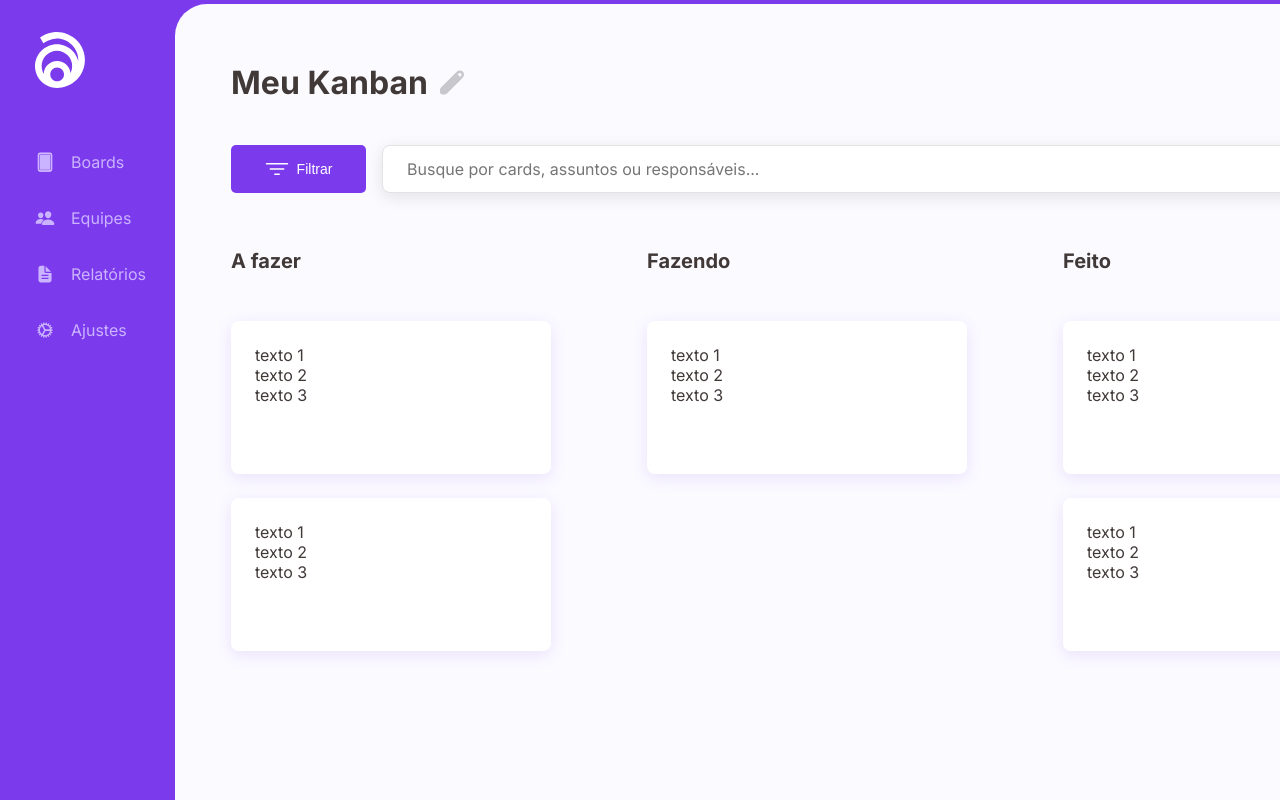
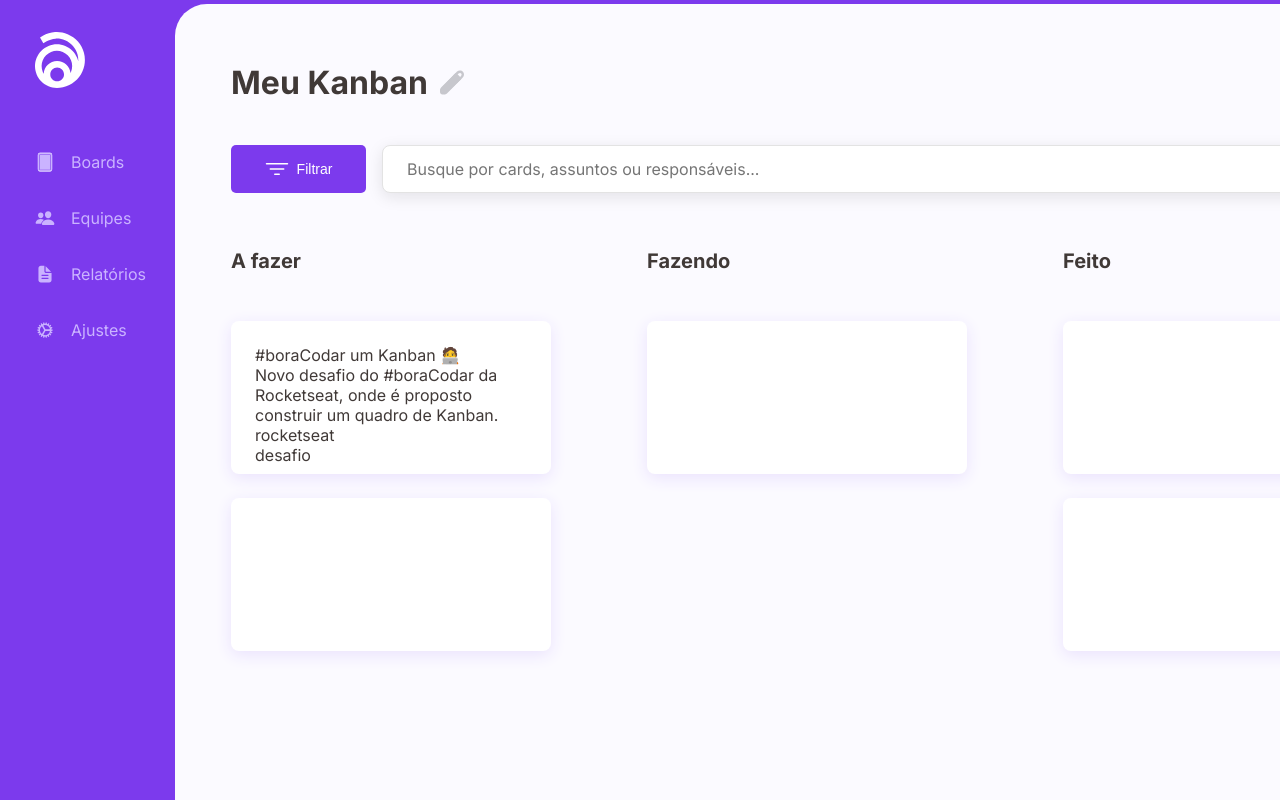
Before and after one commit to Guilherme-RNovaes/meu-kanban, a React (Create React App) app: page / in a window 1280 px wide. Shown: the top 800 px of the page. Built offline with nearby package versions, Linux system fonts and the light colour scheme.

Commit message:
Inerindo os detalhes aos cards

```diff
--- a/src/components/Board/index.jsx
+++ b/src/components/Board/index.jsx
@@ -23,7 +23,12 @@ function Board() {
             <CardArea
               title='A fazer'
             />
-            <Card />
+            <Card
+              title='#boraCodar um Kanban 🧑‍💻'
+              text='Novo desafio do #boraCodar da Rocketseat, onde é proposto construir um quadro de Kanban.'
+              hashtag1='rocketseat'
+              hashtag2='desafio'
+            />
             <Card />
           </div>
           <div className='cards'>
--- a/src/components/Card/index.jsx
+++ b/src/components/Card/index.jsx
@@ -1,13 +1,16 @@
 import React from 'react'
 import './styles.css'
 
-function Card() {
+function Card({ title, text, hashtag1, hashtag2 }) {
   return (
     <div className='card-container'>
         <div className="card-content">
-          <p>texto 1</p>
-          <p>texto 2</p>
-          <p>texto 3</p>
+          <p className='card-title'>{title}</p>
+          <p className='card-text'>{text}</p>
+          <div className='hashtags'>
+            <p className='card-hash'>{hashtag1}</p>
+            <p className='card-hash'>{hashtag2}</p>
+          </div>
         </div>
     </div>
   )
```
